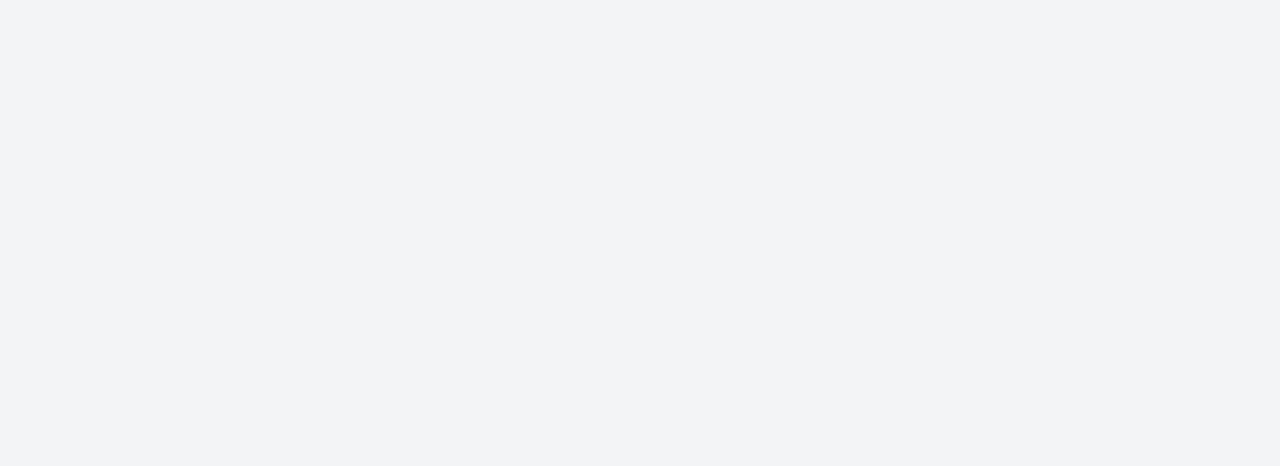
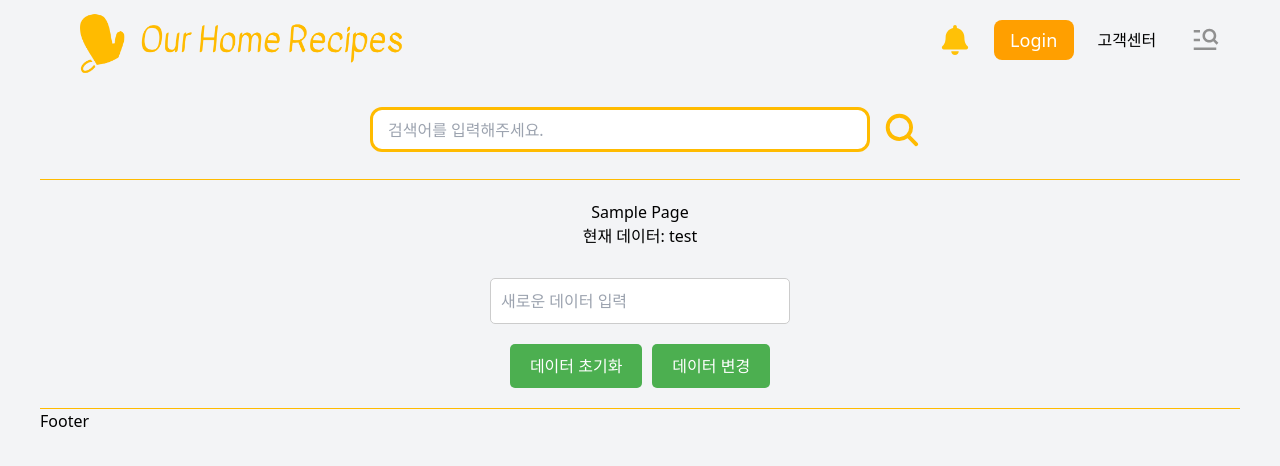
Before and after one commit to OurHomeRecipe/our-home-recipe-frontend, a React (Create React App) app: page /sample in a window 1280 px wide. Before the commit this address had no page. Shown: the top 466 px of the page. Built offline with nearby package versions, Linux system fonts and the light colour scheme.

Commit message:
Feature/redux router setup (#12)
* feat: Redux 스토어 설정 및 redux-persist 적용

* feat: redux-logger, redux-persist 의존성 추가 및 버전 호환성 문제로 typescript 4점대로 수정

* feat: redux sample Page, sampleSlice 추가

```diff
--- a/src/appmain/RootStore.ts
+++ b/src/appmain/RootStore.ts
@@ -4,6 +4,7 @@ import {persistReducer} from "redux-persist";
 import {TypedUseSelectorHook, useDispatch, useSelector} from "react-redux";
 import logger from "redux-logger";                          // redux-logger는 상태 변경 시 콘솔에 로그를 찍기 위한 미들웨어
 import storage from "redux-persist/lib/storage";            // 기본적으로 localStorage를 사용하여 상태를 저장
+import sample from "../features/sample/sampleSlice";
 
 const persistConfig = {
     key: "root",                                            // 상태 저장의 루트 키
@@ -13,6 +14,7 @@ const persistConfig = {
 
 // reducer 등록: 이곳에 각 slice reducer를 결합하여 사용
 const reducers = combineReducers({
+    sample
 })
 
 const persistedReducer = persistReducer(persistConfig, reducers);
--- /dev/null
+++ b/src/features/sample/sampleSlice.ts
@@ -0,0 +1,27 @@
+import {createSlice, PayloadAction} from "@reduxjs/toolkit";
+
+interface sampleType {
+    sampleData: string;
+}
+
+const initialState:sampleType = {
+    sampleData: "test"
+}
+
+export const sampleSlice = createSlice({
+    name: "sample",
+    initialState,
+    reducers: {
+        sampleInit: (state: sampleType) => {
+            let sampleData: string = "initSample";
+
+            state.sampleData = sampleData;
+        },
+        changeSampleData: (state: sampleType, action: PayloadAction<string>) => {
+            state.sampleData = action.payload
+        }
+    }
+})
+
+export const { sampleInit, changeSampleData } = sampleSlice.actions;
+export default sampleSlice.reducer;
--- /dev/null
+++ b/src/pages/sample/SamplePage.tsx
@@ -0,0 +1,78 @@
+import React, { useState } from 'react';
+import { useAppDispatch, useAppSelector } from "../../appmain/RootStore";
+import { sampleInit, changeSampleData } from '../../features/sample/sampleSlice';
+
+const SamplePage: React.FC = () => {
+    const dispatch = useAppDispatch(); // 디스패치 사용
+    const sampleData = useAppSelector((state) => state.sample.sampleData); // sample 상태 조회
+    const [newData, setNewData] = useState("");
+
+    // sampleInit 액션을 디스패치하는 함수
+    const handleSampleInit = () => {
+        dispatch(sampleInit());
+    };
+
+    // changeSampleData 액션을 디스패치하는 함수
+    const handleChangeSampleData = () => {
+        dispatch(changeSampleData(newData));
+    };
+
+    const buttonStyle = {
+        backgroundColor: '#4CAF50',
+        color: 'white',
+        padding: '10px 20px',
+        border: 'none',
+        borderRadius: '5px',
+        cursor: 'pointer'
+    };
+
+    const inputStyle = {
+        padding: '10px',
+        marginTop: '10px',
+        border: '1px solid #ccc',
+        borderRadius: '5px',
+        width: '300px'
+    };
+
+    const pStyle = {
+        marginBottom: '20px'
+    };
+
+    const buttonWrapperStyle = {
+        display: 'flex',
+        gap: '10px', // 버튼 사이의 간격
+        marginTop: '20px'
+    };
+
+    const containerStyle:any = {
+        margin: 'auto',
+        padding: '20px',
+        width: '100vh',
+        display: 'flex',
+        flexDirection: 'column',
+        alignItems: 'center',
+        justifyContent: 'center',
+    };
+
+    return (
+        <div style={containerStyle}>
+            <h1>Sample Page</h1>
+            <p style={pStyle}>현재 데이터: {sampleData}</p>
+
+            <input
+                type="text"
+                value={newData}
+                onChange={(e) => setNewData(e.target.value)}
+                placeholder="새로운 데이터 입력"
+                style={inputStyle}
+            />
+
+            <div style={buttonWrapperStyle}>
+                <button style={buttonStyle} onClick={handleSampleInit}>데이터 초기화</button>
+                <button style={buttonStyle} onClick={handleChangeSampleData}>데이터 변경</button>
+            </div>
+        </div>
+    );
+};
+
+export default SamplePage;
--- a/src/routes/Router.tsx
+++ b/src/routes/Router.tsx
@@ -3,6 +3,7 @@ import MainLayout from "../layouts/MainLayout";
 import MainPage from "../pages/mainpage/MainPage";
 import MypagePage from "../pages/mypage/MyPage";
 import ProfilePage from "../pages/mypage/pofilepage/ProfilePage";
+import SamplePage from "../pages/sample/SamplePage";
 
 export default function Router() {
   return useRoutes([
@@ -17,6 +18,7 @@ export default function Router() {
           children:[
             { index: true, element: <ProfilePage/> },
           ] },
+        { path: 'sample', element: <SamplePage />}
         // { path: 'store', element: <StorePage />},
         // { path: 'review', element: <ReviewPage />}
       ],
```
Also changed, not shown: 1 other file (tests, documents, lock files or other folders).
